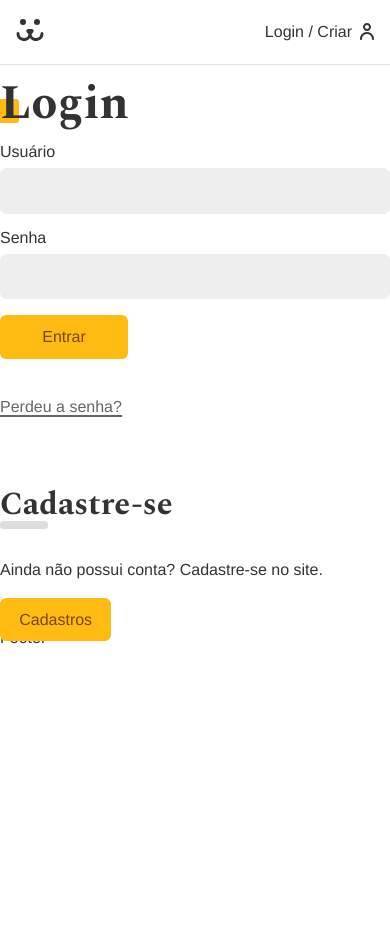
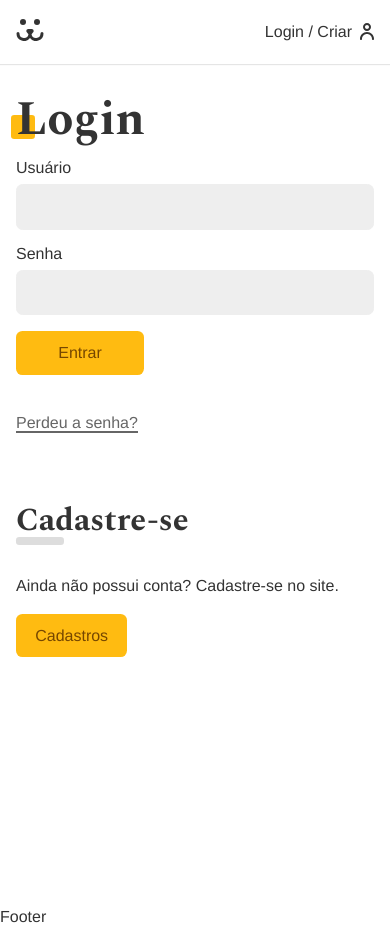
Before and after one commit to vitosnatios/dogs, a React (Create React App) app: page /login in a window 390 px wide. Before the commit the page ends 844 px from the top, so only its background shows below. Built offline with nearby package versions, Linux system fonts and the light colour scheme.

Commit message:
login background2

```diff
--- a/src/Components/Login/Login.js
+++ b/src/Components/Login/Login.js
@@ -5,13 +5,15 @@ import LoginCreate from './LoginCreate';
 import LoginPasswordLost from './LoginPasswordLost';
 import LoginPasswordReset from './LoginPasswordReset';
 import { useUserContext } from '../../UserContext';
+import styles from './Login.module.css';
 
 const Login = () => {
   const { login } = useUserContext();
 
   if (login === true) return <Navigate to='/conta' />;
   return (
-    <div>
+    <section className={styles.login}>
+      <div className={styles.forms}>
         <Routes>
           <Route path='/' element={<LoginForm />} />
           <Route path='criar' element={<LoginCreate />} />
@@ -19,6 +21,7 @@ const Login = () => {
           <Route path='resetar' element={<LoginPasswordReset />} />
         </Routes>
       </div>
+    </section>
   );
 };
 
--- /dev/null
+++ b/src/Components/Login/Login.module.css
@@ -0,0 +1,32 @@
+.login {
+  display: grid;
+  grid-template-columns: 1fr 1fr;
+  min-height: 100vh;
+  gap: 2rem;
+}
+
+.login::before {
+  display: block;
+  content: '';
+  background: url('../../Assets/login.jpg') no-repeat center center;
+  background-size: cover;
+}
+
+.forms {
+  max-width: 30rem;
+  padding: 1rem;
+}
+
+@media (max-width: 40rem) {
+  .login {
+    grid-template-columns: 1fr;
+  }
+
+  .login::before {
+    display: none;
+  }
+
+  .forms {
+    max-width: 100%;
+  }
+}
```
Lines whose indentation alone changed are shown as unchanged.
